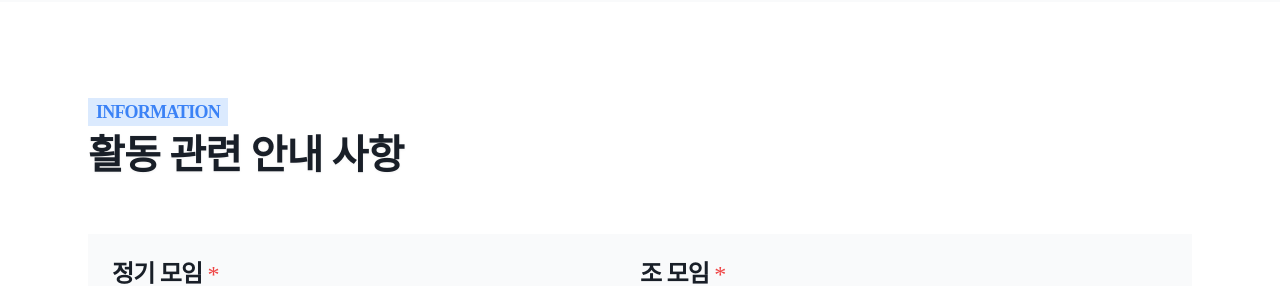
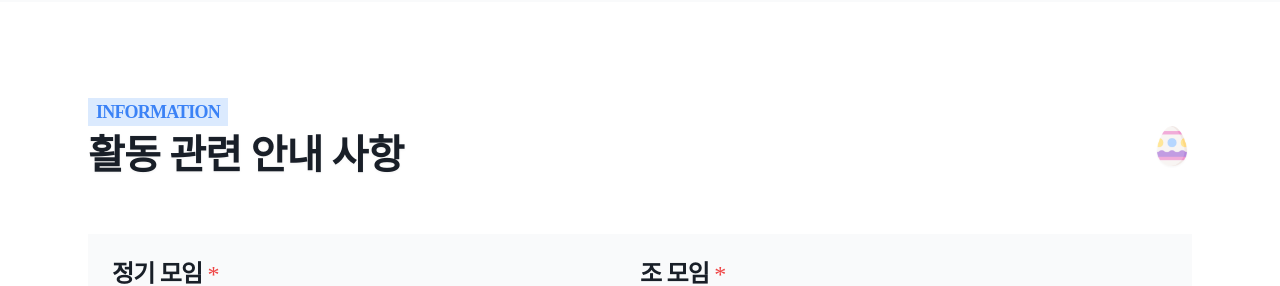
Before and after one commit to COW-dev/mju-cow, a Next.js app: page /recruit in a window 1280 px wide. Shown: the part 2920-3206 px from the top of the page. Built offline with nearby package versions, Linux system fonts and the light colour scheme; a web font is replaced by a local one.

Commit message:
feat: 이벤트용 달걀 추가

```diff
--- a/src/components/layout/Footer.tsx
+++ b/src/components/layout/Footer.tsx
@@ -15,7 +15,7 @@ export default function Footer() {
               width={88}
               height={40}
               alt="instagram_logo"
-              className="mr-10 opacity-60"
+              className="mr-4 opacity-60 sm:mr-8"
             />
           </a>
           <Image
--- a/src/components/recruit/InformationSection.tsx
+++ b/src/components/recruit/InformationSection.tsx
@@ -1,3 +1,5 @@
+import Image from 'next/image';
+
 const information = [
   {
     id: 1,
@@ -45,9 +47,14 @@ export default function InformationSection() {
         <span className="bg-blue-100 px-2 py-1 text-base font-semibold text-blue-500 md:text-lg">
           INFORMATION
         </span>
-        <h2 className="mb-10 mt-2 text-2.5xl font-semibold drop-shadow-sm sm:mb-14 sm:text-3xl md:text-4.5xl">
-          활동 관련 안내 사항
-        </h2>
+        <div className="flex w-full justify-between">
+          <h2 className="mb-10 mt-2 text-2.5xl font-semibold drop-shadow-sm sm:mb-14 sm:text-3xl md:text-4.5xl">
+            활동 관련 안내 사항
+          </h2>
+          <div className="relative h-8 w-8 opacity-80 drop-shadow-sm sm:h-10 sm:w-10">
+            <Image src={'/easter-egg.png'} fill alt="egg" />
+          </div>
+        </div>
         <ul className="grid grid-cols-1 gap-y-10 bg-gray-50 p-6 sm:grid-cols-2">
           {information.map(({ id, name, content }) => (
             <li key={id}>
```
Also changed, not shown: public/easter-egg.png (added).
